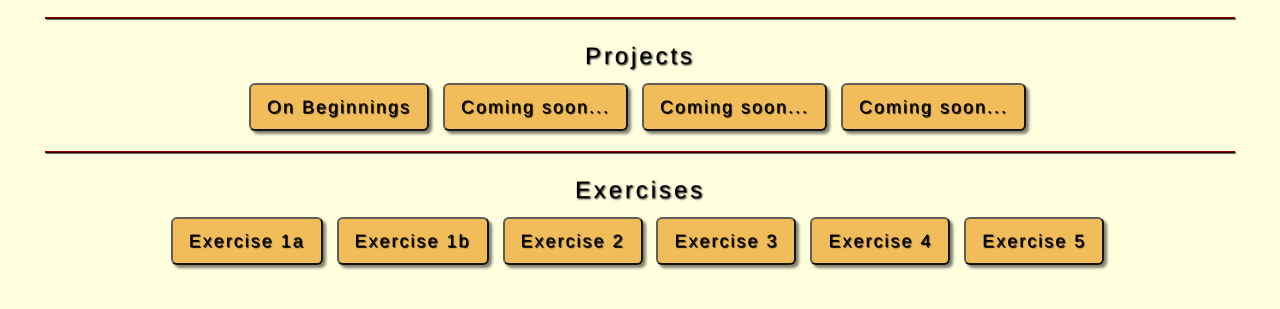
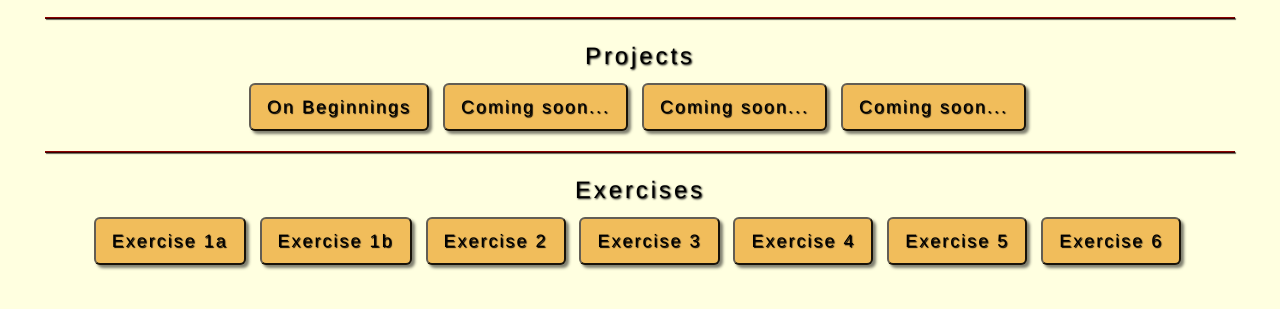
Before and after one commit to BellScholar/bellscholar, a plain HTML site: page index.html in a window 1280 px wide. Shown: the part 397-706 px from the top of the page. Drawn offline with nearby package versions, Linux system fonts and the light colour scheme.

Commit message:
Update index.html

```diff
--- a/index.html
+++ b/index.html
@@ -85,6 +85,9 @@
       <li>
         <a href="https://bellscholar.github.io/bellscholar/exercise-5/" target="_blank" class="btn btn-default btn-lg"> <span class="network-name">Exercise 5</span></a>
       </li>
+      <li>
+        <a href="https://bellscholar.github.io/bellscholar/exercise-6/" target="_blank" class="btn btn-default btn-lg"> <span class="network-name">Exercise 6</span></a>
+      </li>
     </ul>
 
   </div>
```
